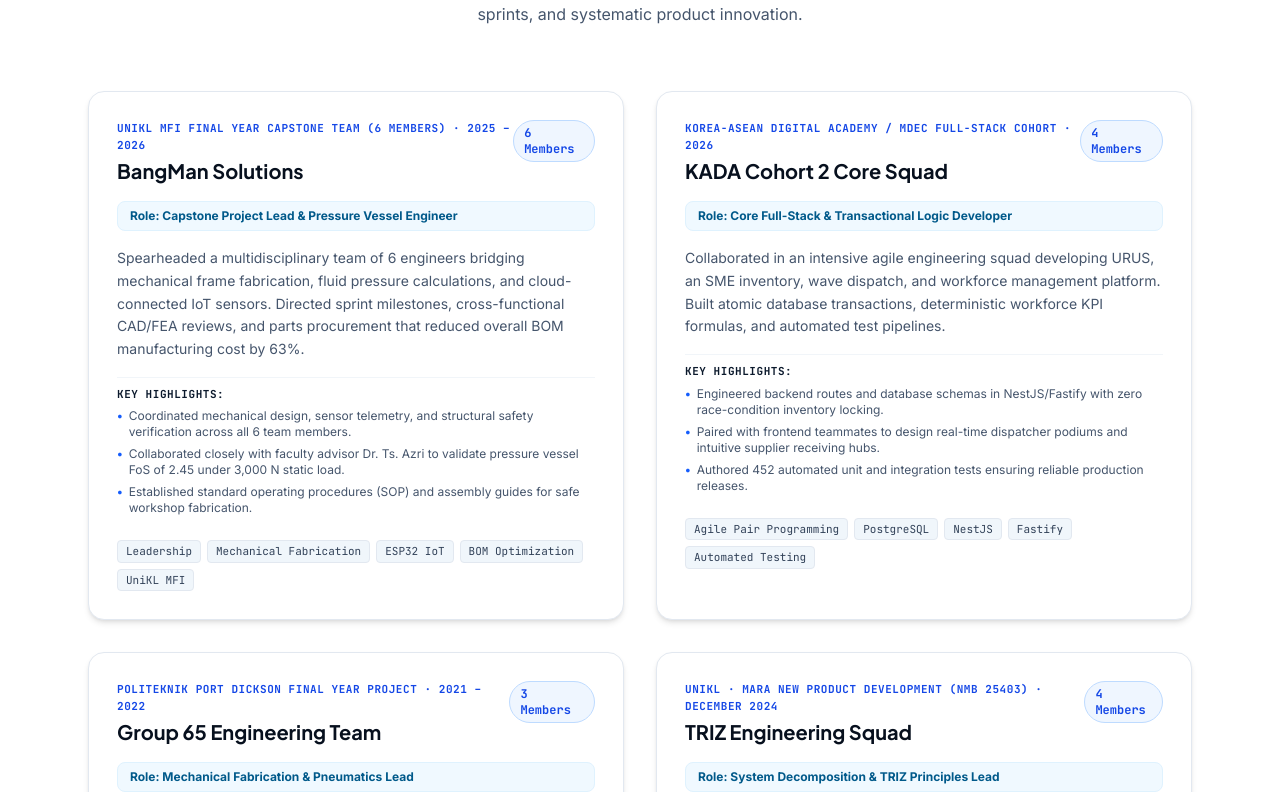
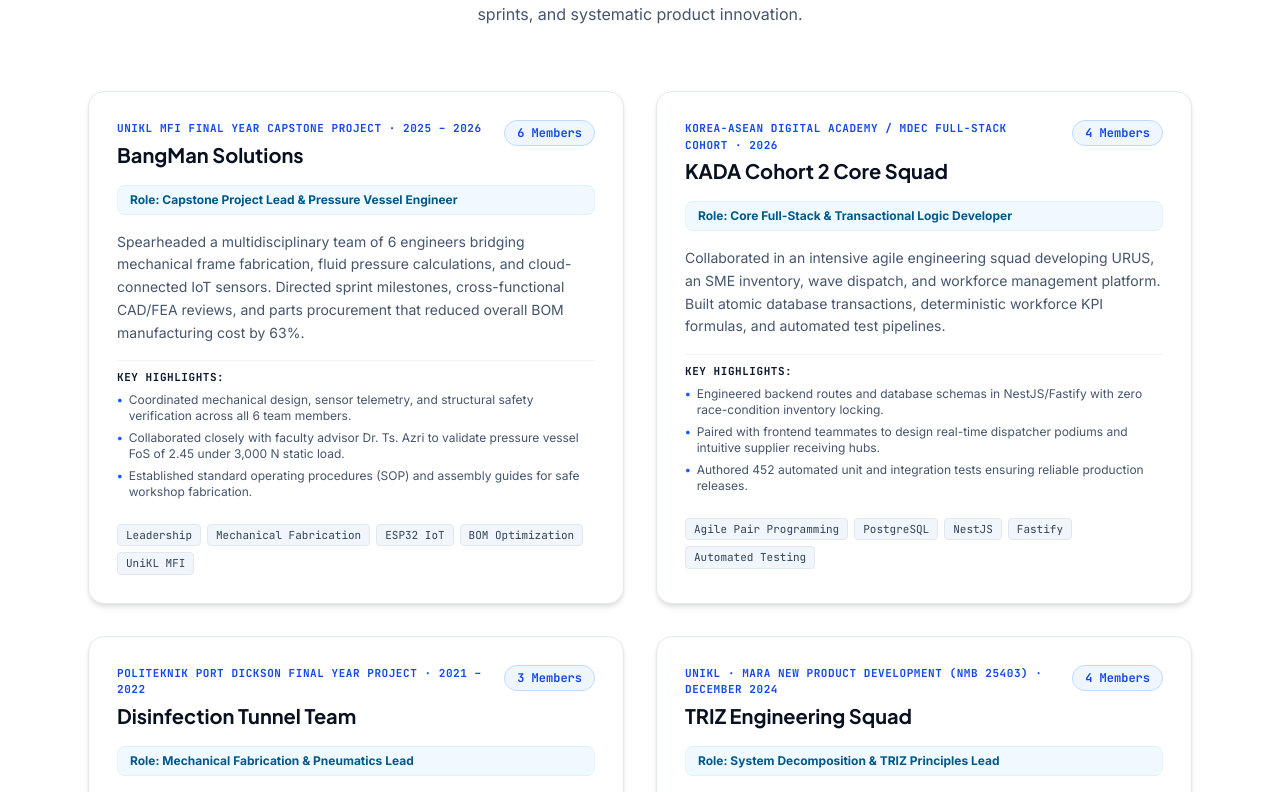
Before and after one commit to aimansazali913/portfolio, a React (Vite) app: page / in a window 1280 px wide. Shown: the part 3468-4260 px from the top of the page. Built offline with nearby package versions, Linux system fonts and the light colour scheme.

Commit message:
fix: format members count badge into a single line and rename Group 65 to Disinfection Tunnel Team

```diff
--- a/src/App.jsx
+++ b/src/App.jsx
@@ -534,8 +534,8 @@ export default function App() {
         <div className="grid grid-cols-1 md:grid-cols-2 gap-8">
           {teamCollaborations.map((team) => (
             <div key={team.id} className="p-7 rounded-2xl bg-white border border-slate-200 shadow-md hover:shadow-xl transition-all duration-300 space-y-4">
-              <div className="flex items-start justify-between">
-                <div>
+              <div className="flex items-start justify-between gap-4">
+                <div className="min-w-0 flex-1">
                   <span className="text-[11px] font-mono text-blue-700 font-bold uppercase tracking-wider block">
                     {team.context} · {team.period}
                   </span>
@@ -543,7 +543,7 @@ export default function App() {
                     {team.teamName}
                   </h4>
                 </div>
-                <span className="px-2.5 py-1 rounded-full bg-blue-50 text-blue-700 text-xs font-mono font-bold border border-blue-200">
+                <span className="shrink-0 whitespace-nowrap px-3 py-1 rounded-full bg-blue-50 text-blue-700 text-xs font-mono font-bold border border-blue-200 inline-flex items-center">
                   {team.membersCount} Members
                 </span>
               </div>
--- a/src/data/portfolioData.js
+++ b/src/data/portfolioData.js
@@ -943,7 +943,7 @@ export const teamCollaborations = [
     id: "bangman",
     teamName: "BangMan Solutions",
     projectTitle: "IoT Smart Rainwater Harvesting & Filtration System",
-    context: "UniKL MFI Final Year Capstone Team (6 Members)",
+    context: "UniKL MFI Final Year Capstone Project",
     period: "2025 – 2026",
     role: "Capstone Project Lead & Pressure Vessel Engineer",
     avatarColor: "from-cyan-500 to-blue-600",
@@ -968,14 +968,14 @@ export const teamCollaborations = [
     keyHighlights: [
       "Engineered backend routes and database schemas in NestJS/Fastify with zero race-condition inventory locking.",
       "Paired with frontend teammates to design real-time dispatcher podiums and intuitive supplier receiving hubs.",
-      "Authored 452 automated unit and integration tests ensuring reliable production releases."
+      "Authored 452 automated unit and integration tests ensuring reliable production releases.",
     ],
     membersCount: 4,
     tags: ["Agile Pair Programming", "PostgreSQL", "NestJS", "Fastify", "Automated Testing"]
   },
   {
-    id: "group65",
-    teamName: "Group 65 Engineering Team",
+    id: "disinfection-tunnel",
+    teamName: "Disinfection Tunnel Team",
     projectTitle: "Automated Walk-Through Disinfection Tunnel",
     context: "Politeknik Port Dickson Final Year Project",
     period: "2021 – 2022",
```
